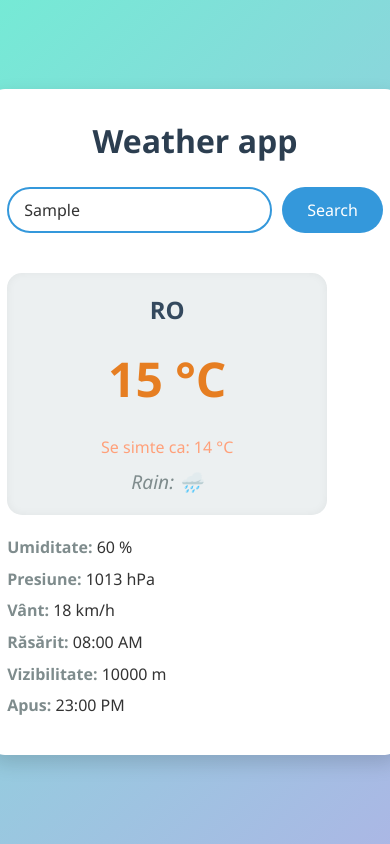
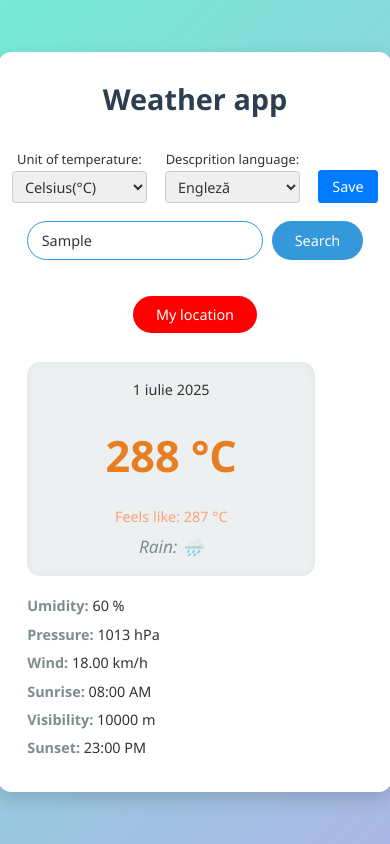
Before and after one commit to Mvrius29/Weather_app, a plain HTML site: page index.html in a window 390 px wide. Both pictures are taken after typing "Sample" into the empty fields and a click on the button "Search". Shown: the top 844 px of the page. Drawn offline with Linux system fonts and the light colour scheme.

Commit message:
feat: enhance UI with user preferences
- Add temperature unit selection (°C/°F)
- Add language selection for weather descriptions
- Implement user preference persistence
- Improve responsive design for controls

```diff
--- a/index.html
+++ b/index.html
@@ -12,18 +12,40 @@
 <body>
     <div id="app">
         <p id="title">Weather app</p>
-        <div id="content-wrapper">
+         <div class="controls">
+                <div class="control-group">
+                    <label for="unit-select">Unit of temperature:</label>
+                    <select id="unit-select">
+                        <option value="metric">Celsius(°C)</option>
+                        <option value="imperial">Fahrenheit(°F)</option>
+                    </select>
+                </div>
+
+                <div class="control-group">
+                    <label for="lang-select">Descprition language:</label>
+                    <select id="lang-select">
+                            <option value="en" selected>Engleză</option>
+                            <option value="ro">Română</option>
+                    </select>
+                </div>
+                <button  id="save-btn">Save</button>
+            </div>
+        <div id="content-wrapper" >
             <div id="search">
                 <input type="text" id="search-bar">
                 <button id="search-btn">Search</button>
             </div>
-   <div id="loading" class="hidden" >Loading...</div>
-   <div id="error" class="hidden"><p id="error-content"></p></div>
+           <button id="my-location">My location</button>
+            <div id="loading" class="hidden">Loading...</div>
+            <div id="error" class="hidden">
+                <p id="error-content"></p>
+            </div>
             <div id="informations" style="display: none">
                 <div id="location-details">
+                    <p id="date"></p>
                     <p id="city-input">cc</p>
                     <p id="city-temp">tt</p>
-                <p id="feels-like-row">Se simte ca: <span id="feels-like"></span></p>
+                    <p id="feels-like-row">Feels like: <span id="feels-like"></span></p>
                     <div id="weather-type-container">
                         <p id="location-weather-type"></p>
                     </div>
@@ -31,12 +53,12 @@
 
                 <!-- Informații suplimentare, sub location-details -->
                 <div id="additional-info">
-                <p><strong>Umiditate:</strong> <span id="humidity"></span></p>
-                <p><strong>Presiune:</strong> <span id="pressure"></span></p>
-                <p><strong>Vânt:</strong> <span id="wind"></span></p>
-                <p><strong>Răsărit:</strong> <span id="sunrise"></span></p>
-                <p><strong>Vizibilitate:</strong> <span id="visibility"></span></p>
-                <p><strong>Apus:</strong> <span id="sunset"></span></p>
+                    <p><strong>Umidity:</strong> <span id="humidity"></span></p>
+                    <p><strong>Pressure:</strong> <span id="pressure"></span></p>
+                    <p><strong>Wind:</strong> <span id="wind"></span></p>
+                    <p><strong>Sunrise:</strong> <span id="sunrise"></span></p>
+                    <p><strong>Visibility:</strong> <span id="visibility"></span></p>
+                    <p><strong>Sunset:</strong> <span id="sunset"></span></p>
                 </div>
             </div>
         </div>
--- a/modules/ui-controller.js
+++ b/modules/ui-controller.js
@@ -1,5 +1,5 @@
 export const elements = {
-
+  date : document.querySelector('#date'),
   main: {
     temp: document.querySelector('#city-temp'),
     humidity: document.querySelector('#humidity'),
@@ -20,6 +20,9 @@ export const elements = {
     cityInput: document.querySelector('#city-input'),
   },
 
+  unitSelect: document.getElementById('unit-select'),
+  langSelect: document.getElementById('lang-select')
+
 }
 
 
@@ -36,12 +39,12 @@ export const hideLoading = () => {
 
 export const showError = (message) => {
   const errorElem = document.querySelector('#error')
-    if(errorElem){
+  if (errorElem) {
     const errorParagraph = errorElem.firstChild;
     errorParagraph.textContent = message;
     errorElem.style.display = 'block'
     document.querySelector('#informations')?.classList.add('hidden');
-    }else {
+  } else {
     alert(message);
   }
 }
@@ -56,36 +59,118 @@ export const hideError = () => {
   }
 };
 
-export const displayWeather = (MOCK_DATA) =>{
-     elements.sys.cityInput.textContent = MOCK_DATA.sys.country
-     elements.main.temp.textContent = `${Math.round(MOCK_DATA.main.temp - 273.15)} °C`
-     elements.main.feelslike.textContent = `${Math.round(MOCK_DATA.main.feels_like - 273.15)} °C`
-     elements.main.humidity.textContent = `${MOCK_DATA.main.humidity} %`
-     elements.main.pressure.textContent = `${MOCK_DATA.main.pressure} hPa`
-     elements.weather.description.textContent = MOCK_DATA.weather.description
-     elements.visibility.textContent =`${MOCK_DATA.visibility} m`
-     if(MOCK_DATA.wind?.speed){
-        const speedkm = MOCK_DATA.wind.speed * 3.6;
-        elements.wind.textContent = `${speedkm} km/h`;
+export const displayWeather = (user) => {
+  elements.sys.cityInput.textContent = user.name
+
+  /// Temperature
+  let unitSelect
+  if (localStorage.getItem('preferredUnit') !== null )
+    unitSelect = localStorage.getItem('preferredUnit');
+  if(unitSelect === 'imperial')
+  {
+  elements.main.temp.textContent = `${Math.round(user.main.temp + 273.15)} °F`
+  elements.main.feelslike.textContent = `${Math.round(user.main.feels_like + 273.15)} °F`
+  }
+  else
+  {
+     elements.main.temp.textContent = `${user.main.temp } °C`
+    elements.main.feelslike.textContent = `${user.main.feels_like } °C`
+  }
+  elements.main.humidity.textContent = `${user.main.humidity} %`
+  elements.main.pressure.textContent = `${user.main.pressure} hPa`
+  elements.weather.description.textContent = user.weather.description
+  elements.visibility.textContent = `${user.visibility} m`
+
+  const months = [
+  'ianuarie', 'februarie', 'martie', 'aprilie', 'mai', 'iunie',
+  'iulie', 'august', 'septembrie', 'octombrie', 'noiembrie', 'decembrie'
+];
+
+const today = new Date();
+
+const day = today.getDate();
+const month = months[today.getMonth()];
+const year = today.getFullYear();
+
+const dates = `${day} ${month} ${year}`;
+elements.date.textContent = `${dates}`
+  if (user.wind?.speed) {
+    const speedkm = user.wind.speed * 3.6;
+    elements.wind.textContent = `${speedkm.toFixed(2)} km/h`;
   }
   else elements.wind.textContent = `N/A`
 
-     if(MOCK_DATA.sys?.sunrise){
-        const miliseconds = new Date(MOCK_DATA.sys.sunrise*1000);
+  if (user.sys?.sunrise) {
+    const miliseconds = new Date(user.sys.sunrise * 1000);
     const hours = miliseconds.getHours().toString().padStart(2, '0');
     const minutes = miliseconds.getMinutes().toString().padStart(2, '0');
-        elements.sys.sunrise.textContent  = `${hours}:${minutes} AM`
+    elements.sys.sunrise.textContent = `${hours}:${minutes} AM`
   }
 
-     if(MOCK_DATA.sys?.sunset){
-        const miliseconds = new Date(MOCK_DATA.sys.sunset * 1000);
+  if (user.sys?.sunset) {
+    const miliseconds = new Date(user.sys.sunset * 1000);
     const hours = miliseconds.getHours().toString().padStart(2, '0');
     const minutes = miliseconds.getMinutes().toString().padStart(2, '0');
-        elements.sys.sunset.textContent  = `${hours}:${minutes} PM`
+    elements.sys.sunset.textContent = `${hours}:${minutes} PM`
   }
 
-     elements.weather.type.textContent = `${MOCK_DATA.weather[0].main}: `
-     if(MOCK_DATA.weather[0].main === 'Rain') elements.weather.type.textContent  += '🌧️'
-     if(MOCK_DATA.weather[0].main === 'Clear') elements.weather.type.textContent  += '☀️'
-     if(MOCK_DATA.weather[0].main === 'Clouds') elements.weather.type.textContent  += '☁️'
+  elements.weather.type.textContent = `${user.weather[0].main}: `
+  if (user.weather[0].main === 'Rain') elements.weather.type.textContent += '🌧️'
+  if (user.weather[0].main === 'Clear') elements.weather.type.textContent += '☀️'
+  if (user.weather[0].main === 'Clouds') elements.weather.type.textContent += '☁️'
 }
+
+export const updateTemperatureDisplay = (elements, temperature, unit) => {
+
+  const gradesType = document.querySelector('#unit-select')
+  const selectedText = gradesType.options[gradesType.selectedIndex].text
+  let symbol
+  if (selectedText == 'metric')
+    symbol = '°C'
+  else
+    symbol = '°F'
+  elements.temperature.textContent = `${temperature}${symbol}`
+}
+
+export const saveUserPreferences = (unit, lang) => {
+  const langSelect = document.getElementById('lang-select');
+  langSelect.addEventListener('change', () => {
+    localStorage.setItem('preferredLanguage', langSelect.value);
+  });
+
+  const unitSelect = document.getElementById('unit-select');
+  unitSelect.addEventListener('change', () => {
+    localStorage.setItem('preferredUnit', unitSelect.value);
+  });
+}
+
+export const loadUserPreferences = () => {
+  //default values
+  let unitPref = 'metric'
+  let langPref = 'en'
+
+  const langSelect = document.getElementById('lang-select');
+  const unitSelect = document.getElementById('unit-select');
+
+
+  unitPref = localStorage.getItem('preferredUnit')
+  langPref = localStorage.getItem('preferredLanguage')
+
+  if(unitPref)
+      unitSelect.value = unitPref
+  if(langPref)
+      langSelect.value = langPref
+
+  return {
+    unit: unitPref,
+    lang: langPref,
+  }
+}
+
+export const updateUserPreferences = () => {
+   const langSelect = document.getElementById('lang-select');
+   const unitSelect = document.getElementById('unit-select');
+
+   localStorage.setItem('preferredUnit', unitSelect.value);
+   localStorage.setItem('preferredLanguage', langSelect.value)
+}
--- a/style.css
+++ b/style.css
@@ -16,6 +16,11 @@ body, html {
   display: flex;
   justify-content: center;
   align-items: center;
+  flex-direction: column
+}
+
+html {
+  zoom:0.9
 }
 
 /* Containerul principal */
@@ -33,6 +38,7 @@ body, html {
   justify-content: center;
 
   text-align: center;
+
 }
 
 /* Titlul */
@@ -59,11 +65,14 @@ body, html {
   border-radius: 25px;
   outline: none;
   transition: border-color 0.3s ease;
+  white-space: normal;
+
 }
 
 #search-bar:focus {
   border-color: #2980b9;
   box-shadow: 0 0 8px rgba(41, 128, 185, 0.5);
+  gap:10px
 }
 
 #search-btn {
@@ -176,3 +185,63 @@ body, html {
   font-size: 1em;
   margin: 16px 0;
 }
+
+/* Containerul controls imediat sub titlu */
+.controls {
+  display: flex;
+  align-items: center;
+  gap: 20px; /* spațiu între elemente */
+  margin: 10px 0 20px 0;
+  justify-content: center; /* centrează pe orizontală */
+}
+
+/* Fiecare grup de control pe verticală */
+.control-group {
+  display: flex;
+  flex-direction: column;
+  min-width: 150px; /* lățime minimă pentru aliniere mai bună */
+}
+
+
+/* Etichetele să fie mai mici și clare */
+.control-group label {
+  font-size: 0.9rem;
+  margin-bottom: 4px;
+  color: #333;
+}
+
+/* Selecturile să aibă o lățime fixă */
+.control-group select {
+  padding: 6px 10px;
+  font-size: 1rem;
+  border-radius: 4px;
+  border: 1px solid #ccc;
+  cursor: pointer;
+}
+
+/* Butonul Save aliniat cu selecturile */
+#save-btn {
+  padding: 8px 16px;
+  font-size: 1rem;
+  cursor: pointer;
+  border-radius: 4px;
+  border: none;
+  background-color: #007BFF;
+  color: white;
+  height: fit-content;
+  align-self: flex-end;
+}
+
+
+#my-location{
+
+  padding: 10px 25px;
+  font-size: 1rem;
+  background-color:  red;
+  border: none;
+  border-radius: 25px;
+  color: white;
+  cursor: pointer;
+  transition: background-color 0.3s ease;
+  margin-bottom: 2em;
+}
```
Lines whose indentation alone changed are shown as unchanged.
